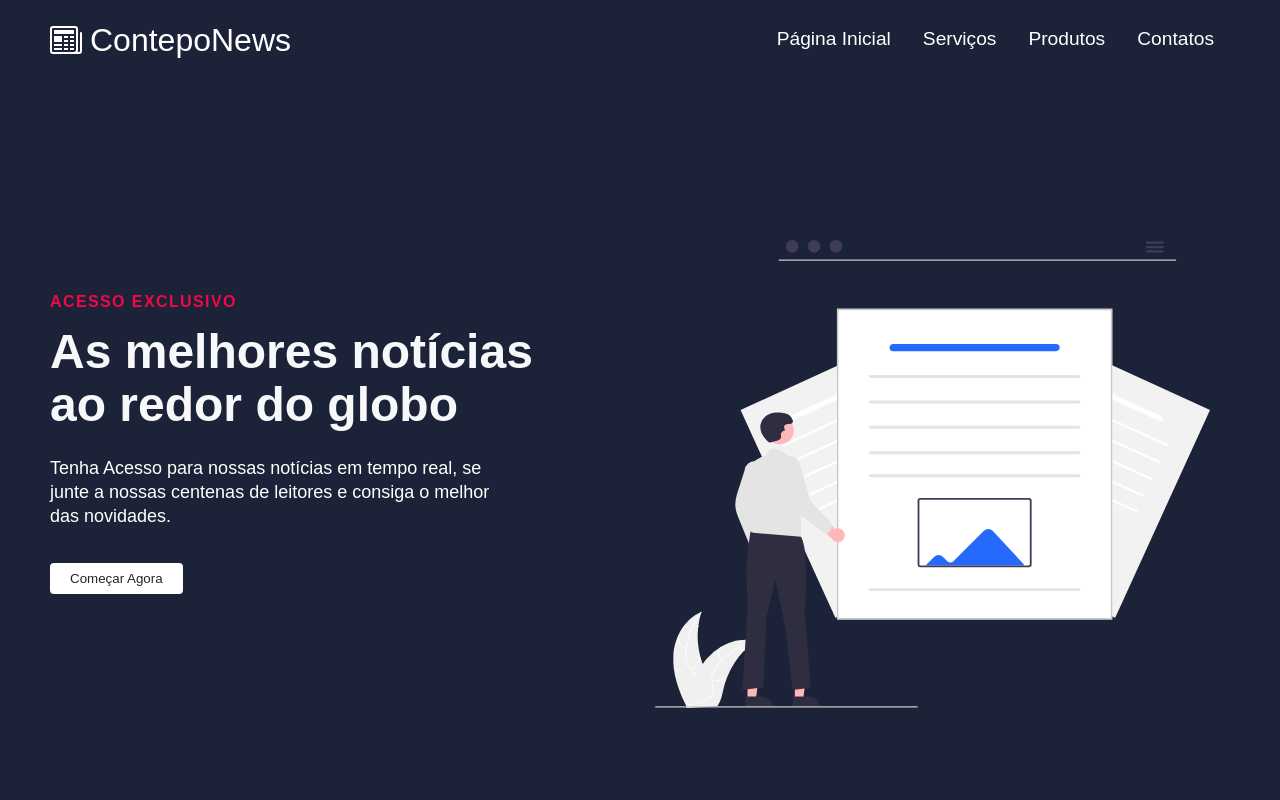
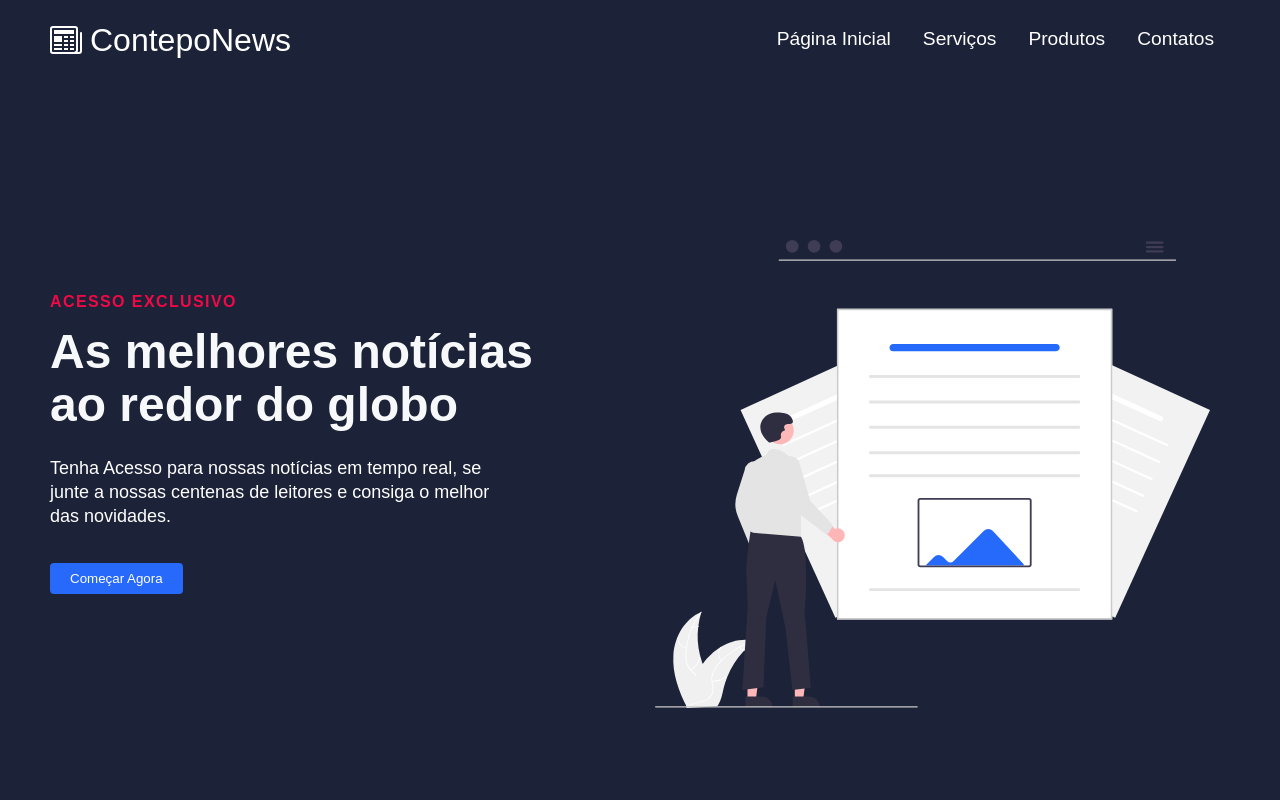
Before and after one commit to caiobarbosa881/conteponews, a React (Create React App) app: page / in a window 1280 px wide. Shown: the top 800 px of the page. Built offline with nearby package versions, Linux system fonts and the light colour scheme.

Commit message:
Improved some routes and the contetn

```diff
--- a/src/App.js
+++ b/src/App.js
@@ -6,6 +6,7 @@ import NavBar from './components/NavBar';
 import Home from './components/pages/HomePage/Home';
 import Products from './components/pages/Products/Products';
 import Services from './components/pages/Services/Services';
+
 
 
 function App() {
@@ -17,7 +18,7 @@ function App() {
           <Route path='/products' element={Products()} />
           <Route path='/services' element={Services()} />
           <Route path='/services' element={Services()} />
-        </Routes>
+      </Routes>
     </Router>
   );
 }
--- a/src/components/Button.js
+++ b/src/components/Button.js
@@ -2,32 +2,12 @@ import React from "react";
 import './Button.css';
 
 
-const STYLES = ['btn--primary', 'btn--outline'];
-
-const SIZES = ['btn==medium', 'btn--large', 'btn--mobile', 'btn---wide']
-
-const COLOR = ['primary', 'blue', 'red', 'green']
+const SIZES = ['btn--medium', 'btn--large'];
 
 export const Button = ({
  children,
- type,
- onClick,
- buttonStyle,
- buttonSize,
- buttonColor
 }) => {
-    const checkButtonStyle = STYLES.includes(buttonStyle) ?
-    buttonStyle : STYLES[0]
-
-    const checkButtonSize = STYLES.includes(buttonSize) ?
-    buttonSize : SIZES[0]
-
-    const checkButtonColor = STYLES.includes(buttonColor) ?
-    buttonSize : COLOR[0]
-
     return (
-        <button className={`btn ${checkButtonStyle}
-         $ {checkButtonSize} $(checkButtonColor)`} onClick={onClick}>
-        {children}</button>
+        <button className="btn checkButtonStyle blue">{children}</button>
     )
 }
--- a/src/components/HeroSection.js
+++ b/src/components/HeroSection.js
@@ -15,6 +15,10 @@ function HeroSection({
             alt,
              imgStart,
 }) {
+    function scrollToTop(){
+        window.scroll.To(0,0);
+    }
+
   return (
       <>
     <div className={lightBg ? 'home__hero-section' : 'home__hero-section darkBg'}>
@@ -26,8 +30,8 @@ function HeroSection({
                         <div className='top-line'>{topLine}</div>
                     <h1 className={lightText ? 'heading' : 'heading dark'}>{headline}</h1>
                     <p className={lightTextDesc ? 'home__hero-subtitle' : 'home__hero-subtitle dark'}>{description}</p>
-                    <Link to="/sign-up">
-                    <Button buttonSize='btn--wide' buttonColor='blue'>{buttonLabel}</Button>
+                    <Link to="/services" onClick={scrollToTop}>
+                    <Button>{buttonLabel}</Button>
                     </Link>
                         </div>
                     </div>
--- a/src/components/NavBar.css
+++ b/src/components/NavBar.css
@@ -35,11 +35,9 @@
     display: flex;
     align-items: center;
   }
-
   .navbar-icon {
     margin-right: 0.5rem;
   }
-
   .nav-menu {
     display: flex;
     align-items: center;
--- a/src/components/NavBar.js
+++ b/src/components/NavBar.js
@@ -6,16 +6,24 @@ import { FaTimes, FaBars} from 'react-icons/fa';
 import { BsNewspaper } from 'react-icons/bs';
 
 function NavBar() {
-    const [click, setClick] = useState(false)
+    const [click, setClick] = useState(false);
 
     const handleClick = () => setClick(!click);
+
+
+    const scrollingElement = (document.scrollingElement || document.body); scrollingElement.scrollTop = scrollingElement.scrollHeight;
+
+    const scrollToBottom = (id) => {
+        const element = document.getElementById(id);
+        element.scrollTop = element.scrollHeight;
+    }
 
   return (
     <>
         <div className='navbar'>
             <div className='navbar-container container'>
                 <Link to='/' className="navbar-logo">
-                    <BsNewspaper className='navbar-icon'/>
+                    <BsNewspaper id='logo' className='navbar-icon'/>
                     ContepoNews
                 </Link>
                 <div className='menu-icon' onClick={handleClick}>
@@ -39,8 +47,8 @@ function NavBar() {
                             Produtos
                         </Link>
                     </li>
-                    <li className='nav-item'>
-                        <Link to='/Footer' className='nav-links'>
+                    <li className='nav-item' onClick={scrollToBottom}>
+                        <Link to='/'  className='nav-links'>
                             Contatos
                         </Link>
                     </li>
--- a/src/components/pages/Footer/Footer.js
+++ b/src/components/pages/Footer/Footer.js
@@ -1,6 +1,5 @@
 import React from 'react';
 import './Footer.css';
-import { Button } from '../../Button';
 import { Link } from 'react-router-dom';
 import {
   FaFacebook,
@@ -18,7 +17,7 @@ function Footer() {
         <div className='footer-link-wrapper'>
           <div className='footer-link-items'>
             <h2>Sobre Nós</h2>
-            <Link to='/sign-up'>Como Funciona</Link>
+            <Link to='/'>Como Funciona</Link>
             <Link to='/'>Depoimentos</Link>
             <Link to='/'>Carreiras</Link>
             <Link to='/'>Termos de Serviços</Link>
--- a/src/components/pages/HomePage/Data.js
+++ b/src/components/pages/HomePage/Data.js
@@ -52,3 +52,7 @@ export const homeObjTwo = {
     img: 'images/news4.svg',
     alt: 'Vault'
   };
+
+  export const animationData = {
+    logoMove: false,
+  }
--- a/src/components/pages/Services/Data.js
+++ b/src/components/pages/Services/Data.js
@@ -8,7 +8,7 @@ export const homeObjOne = {
     buttonLabel: 'Começar Agora',
     imgStart: '',
     img: 'images/news1.svg',
-    alt: 'Essa é a imagem de um cartão de crédito que é uma ferramenta que pode ser usada para comprar'
+    alt: 'Essa é a imagem de um cartão de crédito que é uma ferramenta que pode ser usada para comprar',
 }
 
 export const homeObjTwo = {
--- a/src/components/pages/Services/Services.js
+++ b/src/components/pages/Services/Services.js
@@ -1,6 +1,6 @@
 import React from 'react';
 import HeroSection from '../../HeroSection';
-import { homeObjOne, homeObjTwo, homeObjThree, homeObjFour } from './Data';
+import { homeObjOne, homeObjTwo, homeObjThree } from './Data';
 import Pricing from '../../Pricing';
 import Footer from '../Footer/Footer';
 
```
